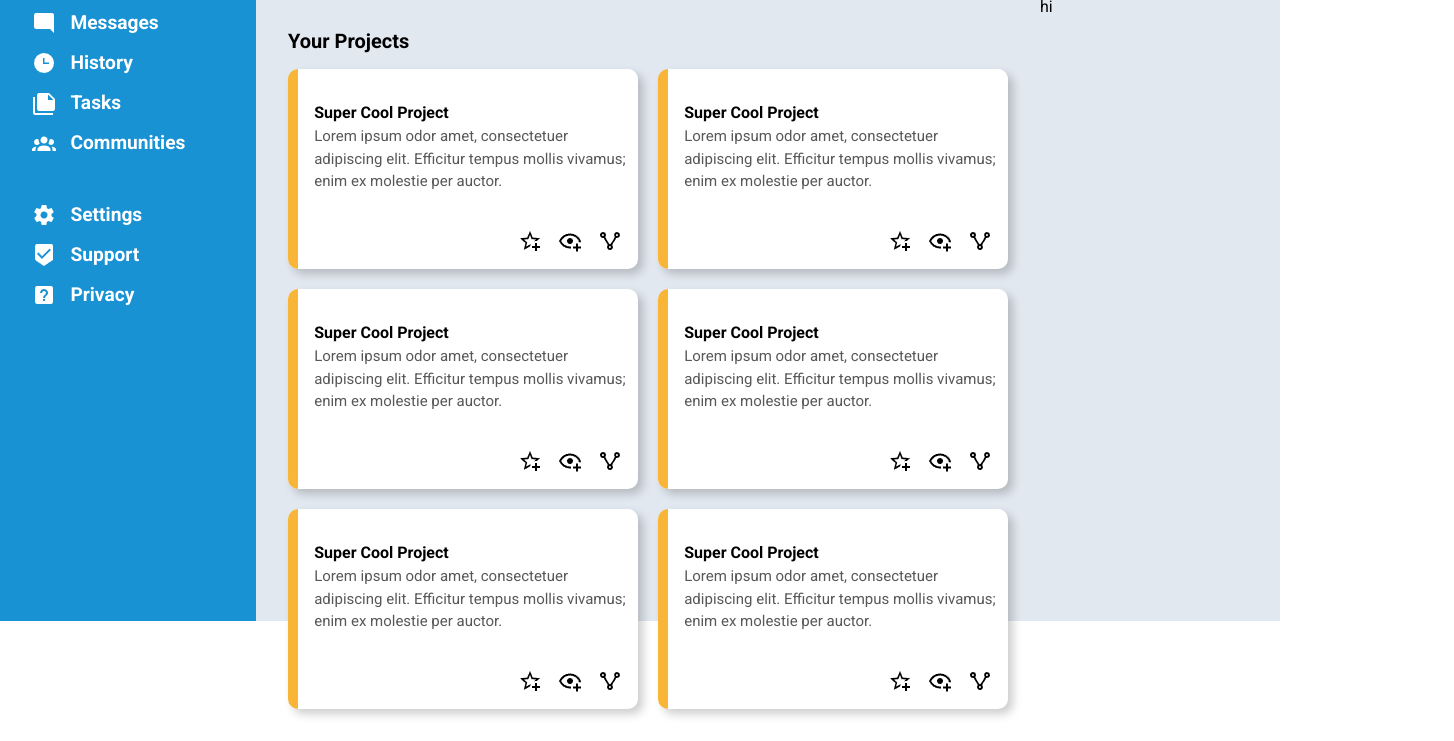
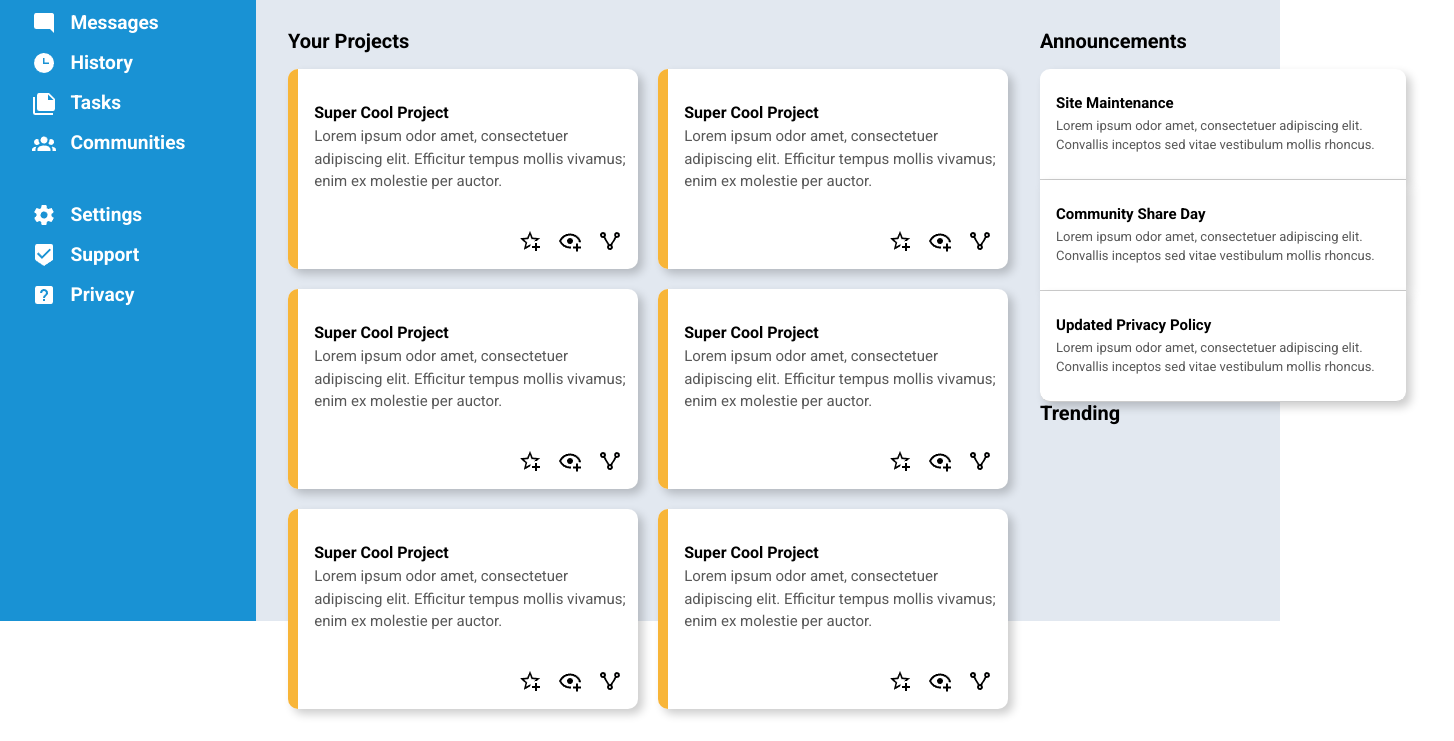
Before and after one commit to silvqrrow/admin-dashboard, a plain HTML site: page index.html in a window 1280 px wide. Shown: the part 179-920 px from the top of the page, 1454 px wide, since content can reach past the window. Drawn offline with Linux system fonts and the light colour scheme.

Commit message:
Add announcements section

```diff
--- a/index.html
+++ b/index.html
@@ -205,7 +205,37 @@
               </div>
             </div>
           </div>
-          <div>hi</div>
+          <div class="right-sidebar">
+            <div class="announcements">
+              <p class="announcements-title">Announcements</p>
+              <div class="announcements-grid">
+                <div class="announcement-card top">
+                  <p class="announcement-card-title">Site Maintenance</p>
+                  <p class="announcement-card-description">
+                    Lorem ipsum odor amet, consectetuer adipiscing elit.
+                    Convallis inceptos sed vitae vestibulum mollis rhoncus.
+                  </p>
+                </div>
+                <div class="announcement-card">
+                  <p class="announcement-card-title">Community Share Day</p>
+                  <p class="announcement-card-description">
+                    Lorem ipsum odor amet, consectetuer adipiscing elit.
+                    Convallis inceptos sed vitae vestibulum mollis rhoncus.
+                  </p>
+                </div>
+                <div class="announcement-card bottom">
+                  <p class="announcement-card-title">Updated Privacy Policy</p>
+                  <p class="announcement-card-description">
+                    Lorem ipsum odor amet, consectetuer adipiscing elit.
+                    Convallis inceptos sed vitae vestibulum mollis rhoncus.
+                  </p>
+                </div>
+              </div>
+            </div>
+            <div class="trending">
+              <p class="trending-title">Trending</p>
+            </div>
+          </div>
         </div>
       </div>
     </main>
--- a/styles.css
+++ b/styles.css
@@ -173,7 +173,7 @@ button {
   grid-template-columns: repeat(2, 1fr);
   grid-template-rows: repeat(3, 1fr);
   gap: 20px;
-  width: 70%;
+  width: 85%;
   margin: 2rem;
   margin-top: 1rem;
 }
@@ -224,3 +224,55 @@ button {
   gap: 1rem;
   justify-content: flex-end;
 }
+
+.announcements {
+  height: 50%;
+  margin-top: 2rem;
+}
+
+.announcements-title,
+.trending-title {
+  font-size: 1.25rem;
+  font-weight: 700;
+}
+
+.announcements-grid {
+  margin-top: 1rem;
+  margin-right: 3rem;
+  display: grid;
+  grid-template-rows: repeat(3, 1fr);
+}
+
+.announcement-card {
+  display: flex;
+  height: 110px;
+  border-bottom: 1px solid #ccc;
+  width: 350px;
+  justify-content: center;
+  flex-direction: column;
+  background-color: white;
+  box-shadow: 5px 5px 10px rgba(0, 0, 0, 0.2);
+  padding-left: 1rem;
+}
+
+.top {
+  border-top-left-radius: 10px;
+  border-top-right-radius: 10px;
+}
+
+.bottom {
+  border-bottom-left-radius: 10px;
+  border-bottom-right-radius: 10px;
+}
+
+.announcement-card-title {
+  font-weight: 700;
+  margin-bottom: 0.25rem;
+  font-size: 15px;
+}
+
+.announcement-card-description {
+  font-size: 13px;
+  color: #585858;
+  line-height: 1.5;
+}
```
